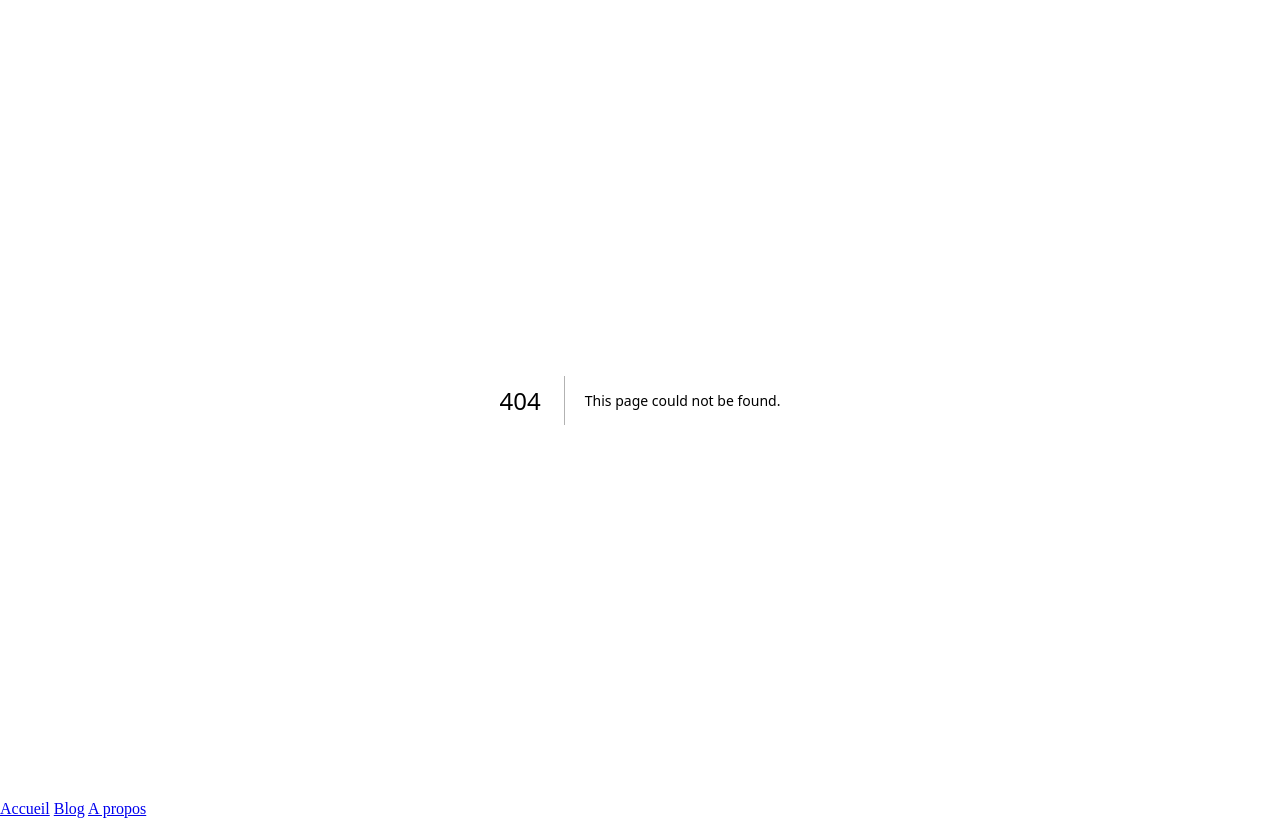
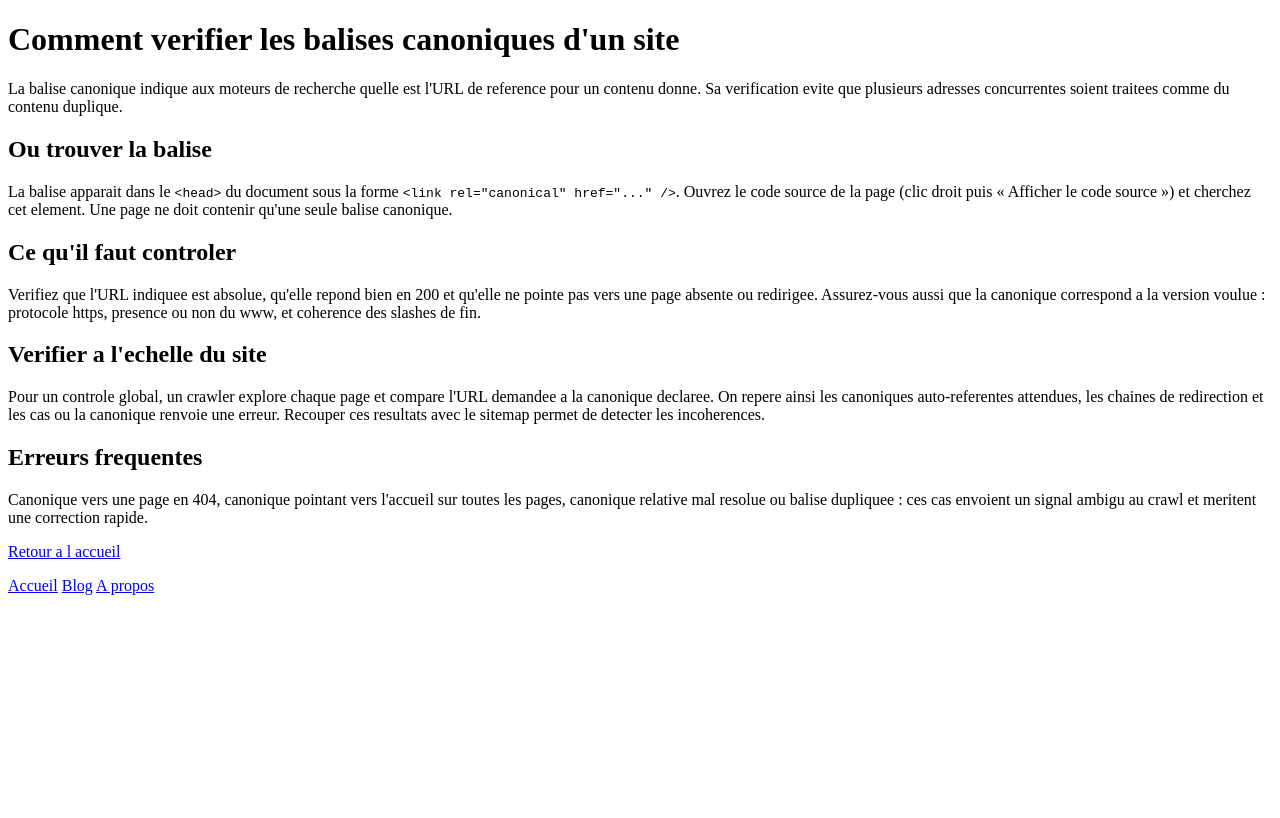
Before and after one commit to pployeraffiliation-a11y/noyaru-stack-next-app, a Next.js app: page /gauntlet/comment-verifier-les-balises-canoniques-d-un-site in a window 1280 px wide. Before the commit this address had no page. Built offline with nearby package versions, Linux system fonts and the light colour scheme.

Commit message:
seo(contenu) : Comment verifier les balises canoniques d\'un site
Generated by SEO Agent

```diff
--- /dev/null
+++ b/app/gauntlet/comment-verifier-les-balises-canoniques-d-un-site/page.tsx
@@ -0,0 +1,40 @@
+// FAMILLE VISEE : canonical_verification_guide
+// page correcte partout, canonical auto-referent, destinee a documenter la verification des balises canoniques.
+export const metadata = {
+  title: 'Comment verifier les balises canoniques d\'un site',
+  description: 'Guide pratique pour verifier les balises canoniques d\'un site : ou les trouver, comment les lire et quelles erreurs reperer au crawl.',
+  alternates: {
+    canonical: 'https://noyaru-stack-next-app.netlify.app/gauntlet/comment-verifier-les-balises-canoniques-d-un-site',
+  },
+  openGraph: {
+    type: 'article',
+    title: 'Comment verifier les balises canoniques d\'un site',
+    description: 'Guide pratique pour verifier les balises canoniques d\'un site : ou les trouver, comment les lire et quelles erreurs reperer au crawl.',
+    url: 'https://noyaru-stack-next-app.netlify.app/gauntlet/comment-verifier-les-balises-canoniques-d-un-site',
+    images: ['https://noyaru-stack-next-app.netlify.app/og.png'],
+  },
+  twitter: {
+    card: 'summary_large_image',
+    title: 'Comment verifier les balises canoniques d\'un site',
+    description: 'Guide pratique pour verifier les balises canoniques d\'un site : ou les trouver, comment les lire et quelles erreurs reperer au crawl.',
+    images: ['https://noyaru-stack-next-app.netlify.app/og.png'],
+  },
+};
+
+export default function Page() {
+  return (
+    <main>
+      <h1>Comment verifier les balises canoniques d'un site</h1>
+      <p>La balise canonique indique aux moteurs de recherche quelle est l'URL de reference pour un contenu donne. Sa verification evite que plusieurs adresses concurrentes soient traitees comme du contenu duplique.</p>
+      <h2>Ou trouver la balise</h2>
+      <p>La balise apparait dans le <code>&lt;head&gt;</code> du document sous la forme <code>&lt;link rel="canonical" href="..." /&gt;</code>. Ouvrez le code source de la page (clic droit puis « Afficher le code source ») et cherchez cet element. Une page ne doit contenir qu'une seule balise canonique.</p>
+      <h2>Ce qu'il faut controler</h2>
+      <p>Verifiez que l'URL indiquee est absolue, qu'elle repond bien en 200 et qu'elle ne pointe pas vers une page absente ou redirigee. Assurez-vous aussi que la canonique correspond a la version voulue : protocole https, presence ou non du www, et coherence des slashes de fin.</p>
+      <h2>Verifier a l'echelle du site</h2>
+      <p>Pour un controle global, un crawler explore chaque page et compare l'URL demandee a la canonique declaree. On repere ainsi les canoniques auto-referentes attendues, les chaines de redirection et les cas ou la canonique renvoie une erreur. Recouper ces resultats avec le sitemap permet de detecter les incoherences.</p>
+      <h2>Erreurs frequentes</h2>
+      <p>Canonique vers une page en 404, canonique pointant vers l'accueil sur toutes les pages, canonique relative mal resolue ou balise dupliquee : ces cas envoient un signal ambigu au crawl et meritent une correction rapide.</p>
+      <p><a href="/">Retour a l accueil</a></p>
+    </main>
+  );
+}
```
